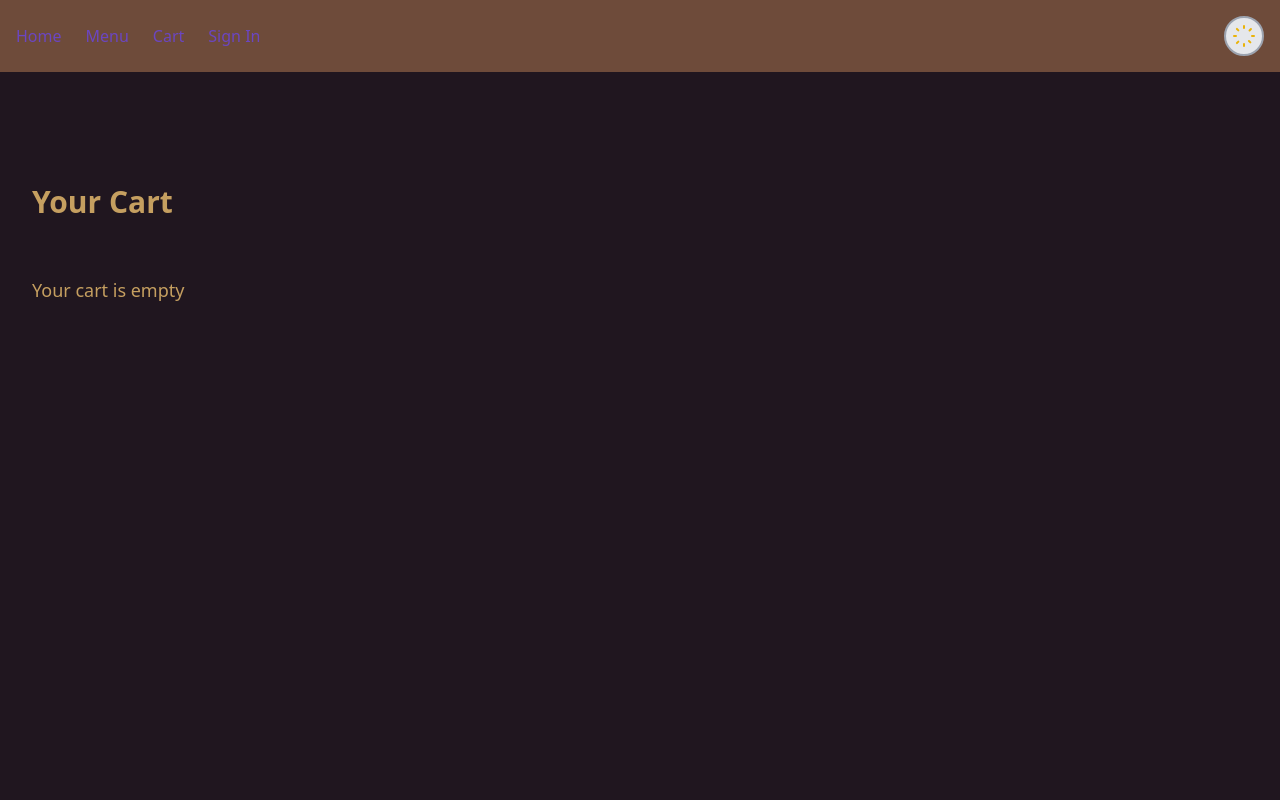
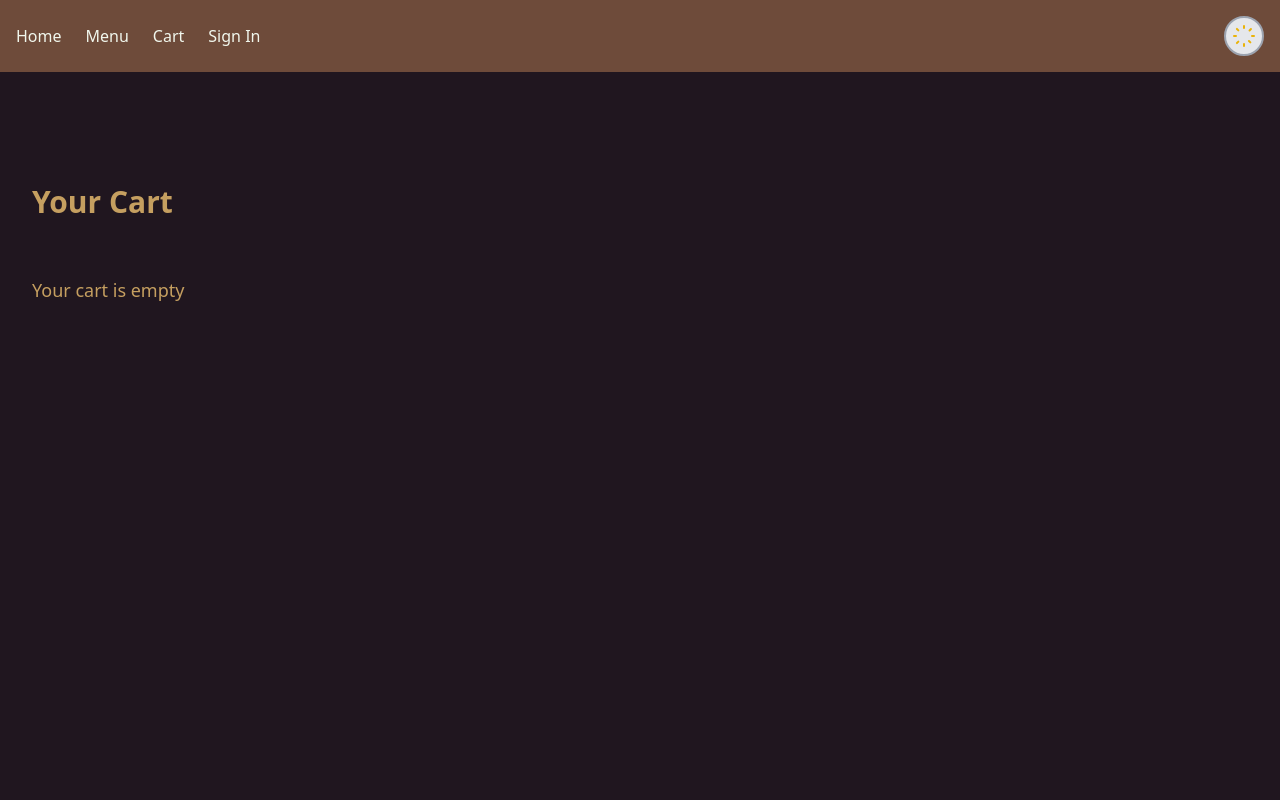
Before and after one commit to AceChianni/coffee-shop-frontend, a Next.js app: page /cart/cart in a window 1280 px wide. Shown: the top 800 px of the page. Built offline with nearby package versions, Linux system fonts and the light colour scheme.

Commit message:
navbar style changes

```diff
--- a/package.json
+++ b/package.json
@@ -14,7 +14,8 @@
     "autoprefixer": "^10.4.20",
     "next": "15.1.3",
     "react": "^19.0.0",
-    "react-dom": "^19.0.0"
+    "react-dom": "^19.0.0",
+    "react-icons": "^5.4.0"
   },
   "devDependencies": {
     "@chromatic-com/storybook": "^3.2.3",
--- a/src/styles/navbar.module.css
+++ b/src/styles/navbar.module.css
@@ -4,8 +4,8 @@
 }
 
 .link {
-  color: #6B46C1; /* Tailwind's color */
+  color: #F1F7ED; /* Tailwind's color */
   &:hover {
-    color: #6B46C1; /* Tailwind's hover variant */
+    color: #D27848; /* Tailwind's hover variant */
   }
 }
```
Also changed, not shown: 1 other file (tests, documents, lock files or other folders).
